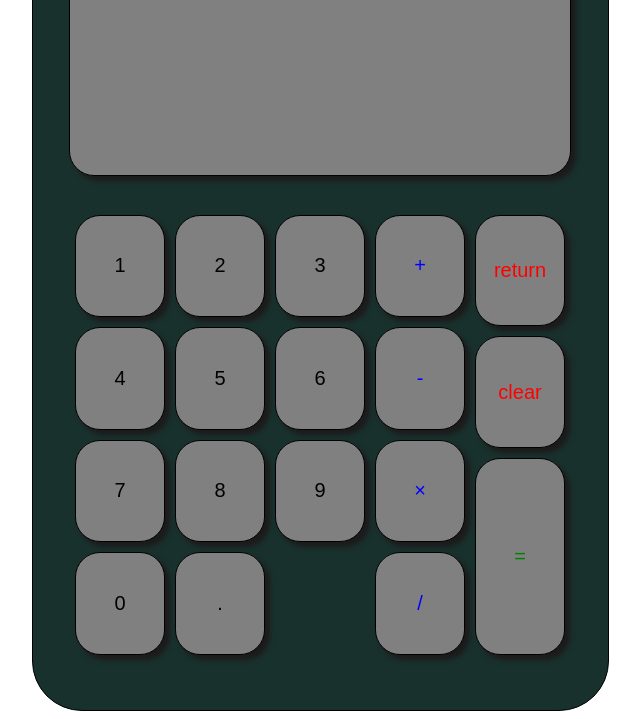
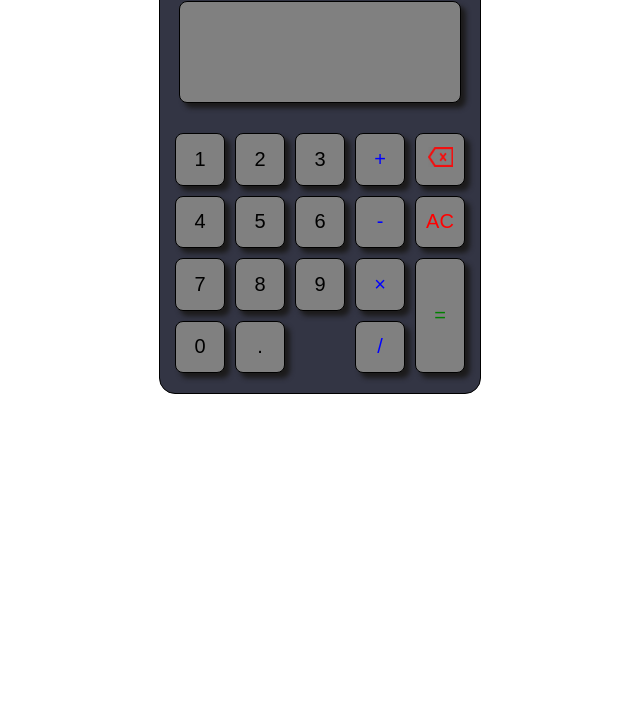
Before and after one commit to mczaba/calculator, a plain HTML site: page index.html in a window 1280 px wide. Shown: the part 160-879 px from the top of the page, without its empty margins (320-960 px from the left). After the commit the page ends 800 px from the top, so only its background shows below. Drawn offline with Linux system fonts and the light colour scheme.

Commit message:
nouveau design

```diff
--- a/index.html
+++ b/index.html
@@ -32,9 +32,11 @@
                 <button class="operator">×</button>
                 <button class="operator">/</button>
             </div>
-            <button id="return">return</button>
-            <button id="clear">clear</button>
-            <button id="equal">=</button>
+            <div id="rest">
+                <button id="return"><img src="backspace.png" height="20px" width="25px"></button>
+                <button id="clear">AC</button>
+                <button id="equal">=</button>
+            </div>
         </div>
     </div>
     <script src="script.js"></script>
--- a/script.js
+++ b/script.js
@@ -9,7 +9,7 @@ let dot = document.querySelector("#dot");
 let backspace = document.querySelector("#return");
 
 let stringOperation = "";
-let stringResult = "";
+let stringResult = " ";
 let dotOK = true;
 let opOK = false;
 
@@ -82,8 +82,8 @@ const calculate = function(){
             array[index - 1] = operate("-", array[index - 1], array[index + 1]);
             array.splice(index, 2);
         }
-        console.log(array[0]);
-        stringResult = array[0].toString();
+        let resultCalc = Math.floor(array[0]*1000000000)/1000000000;
+        stringResult = resultCalc.toString();
         result.textContent = " = " + stringResult;
     }
 }
--- a/style.css
+++ b/style.css
@@ -3,76 +3,86 @@ button {
     font-size: 20px;
     background-color: grey;
     border: 1px black solid;
-    border-radius: 25px;
+    border-radius: 8px;
     box-shadow: 5px 5px 5px #1c1b1b;
 }
 
 button:active {
-    /* background-color: #464646; */
     transform: translate(3px, 5px);
 }
 
 #background {
-    margin-left: auto;
-    margin-right: auto;
-    width: 575px;
-    background-color: #19312d;
+    margin: 100px auto;
+    width: 320px;
+    background-color: #333544;
     border: 1px black solid;
-    border-radius: 50px;
+    border-radius: 16px;
     text-align: center;
     text-justify: center;
     font-family: sans-serif;
-    font-size: 25px;
+    font-size: 12px;
     color: grey;
 }
 
 #display {
     border: 1px black solid;
-    border-radius: 25px;
+    border-radius: 8px;
     text-align: center;
-    height: 200px;
-    width: 500px;
+    height: 100px;
+    width: 280px;
     font-size: 28px;
-    margin-bottom: 33.5px;
-    margin-top: 33.5px;
+    margin-bottom: 25px;
+    margin-top: 25x;
     background-color: grey;
     color: black;
     margin-left: auto;
     margin-right: auto;
     font-family: sans-serif;
-    box-shadow: 5px 5px 5px #1c1b1b
+    box-shadow: 5px 5px 5px #1c1b1b;
+    position: relative;
+}
+
+#operation {
+    position: absolute;
+    margin-top: 10px;
+    right: 20px;
 }
 
 #result {
     font-style: italic;
-    float: left;
+    position: absolute;
+    top: 25px;
+    right: 20px;
 }
 
 #buttons {
     display: grid;
     grid-template-columns: 3fr 1fr 1fr;
-    grid-template-rows: auto auto auto;
-    height: 450px;
-    width: 500px;
+    grid-template-rows: auto;
+    height: 250px;
+    width: 300px;
     margin-left: auto;
     margin-right: auto;
-    margin-bottom: 50px;
+    margin-bottom: 15px;
 }
 
 #numbers {
     display: grid;
     grid-template-columns: auto auto auto;
     grid-template-rows: auto auto auto auto;
-    grid-row: 1 / 5;
 }
 
 #operators {
     display: grid;
     grid-template-columns: auto;
     grid-template-rows: auto auto auto auto;
-    grid-row: 1 / 5;
 }
 
+#rest {
+    display: grid;
+    grid-template-columns: auto;
+    grid-template-rows: 1fr 1fr 2fr
+}
 #clear {
     color: red;
 }
@@ -83,7 +93,6 @@ button:active {
 
 #equal {
     color: green;
-    grid-row: 3 / 5;
 }
 
 .operator {
```
Also changed, not shown: backspace.png (added).
